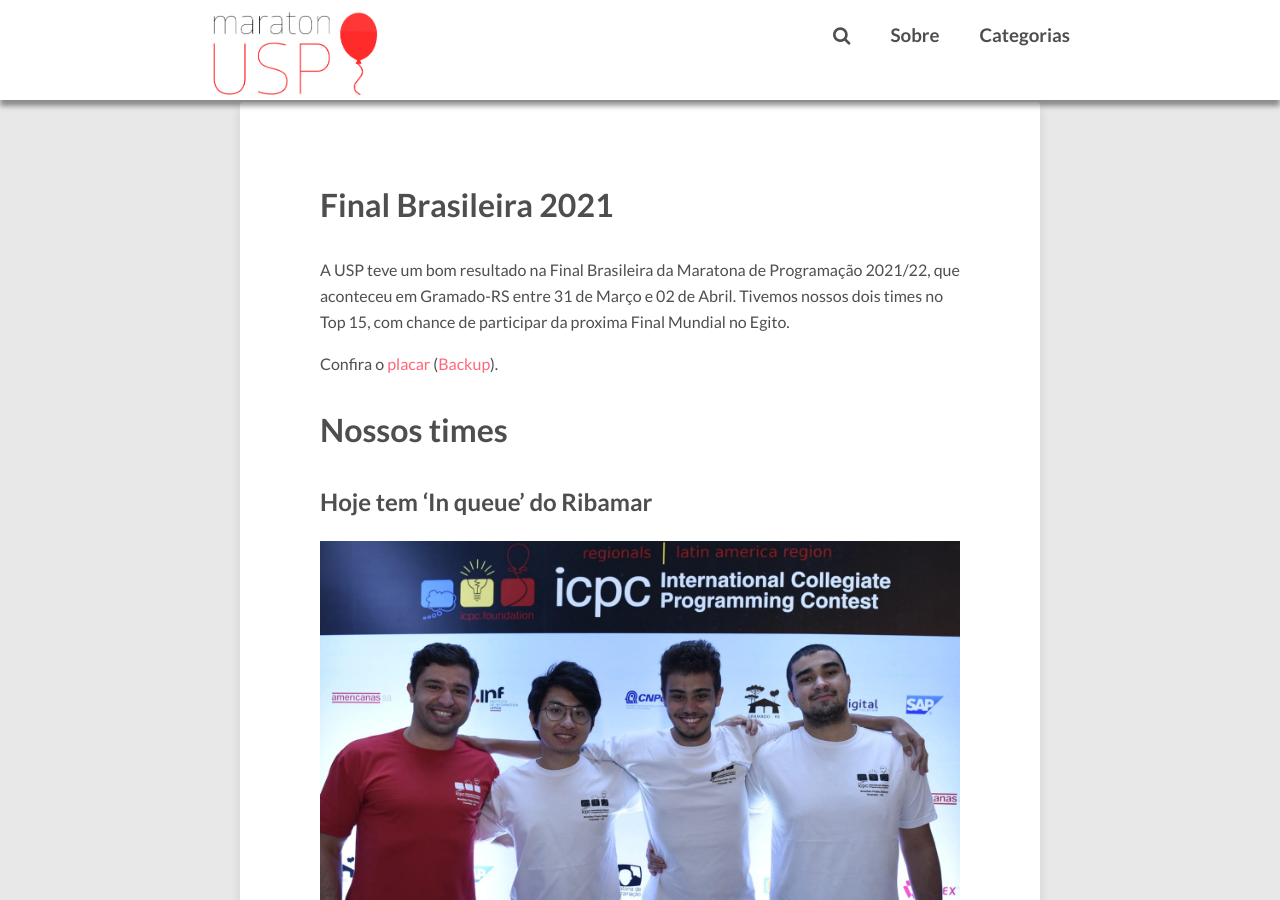
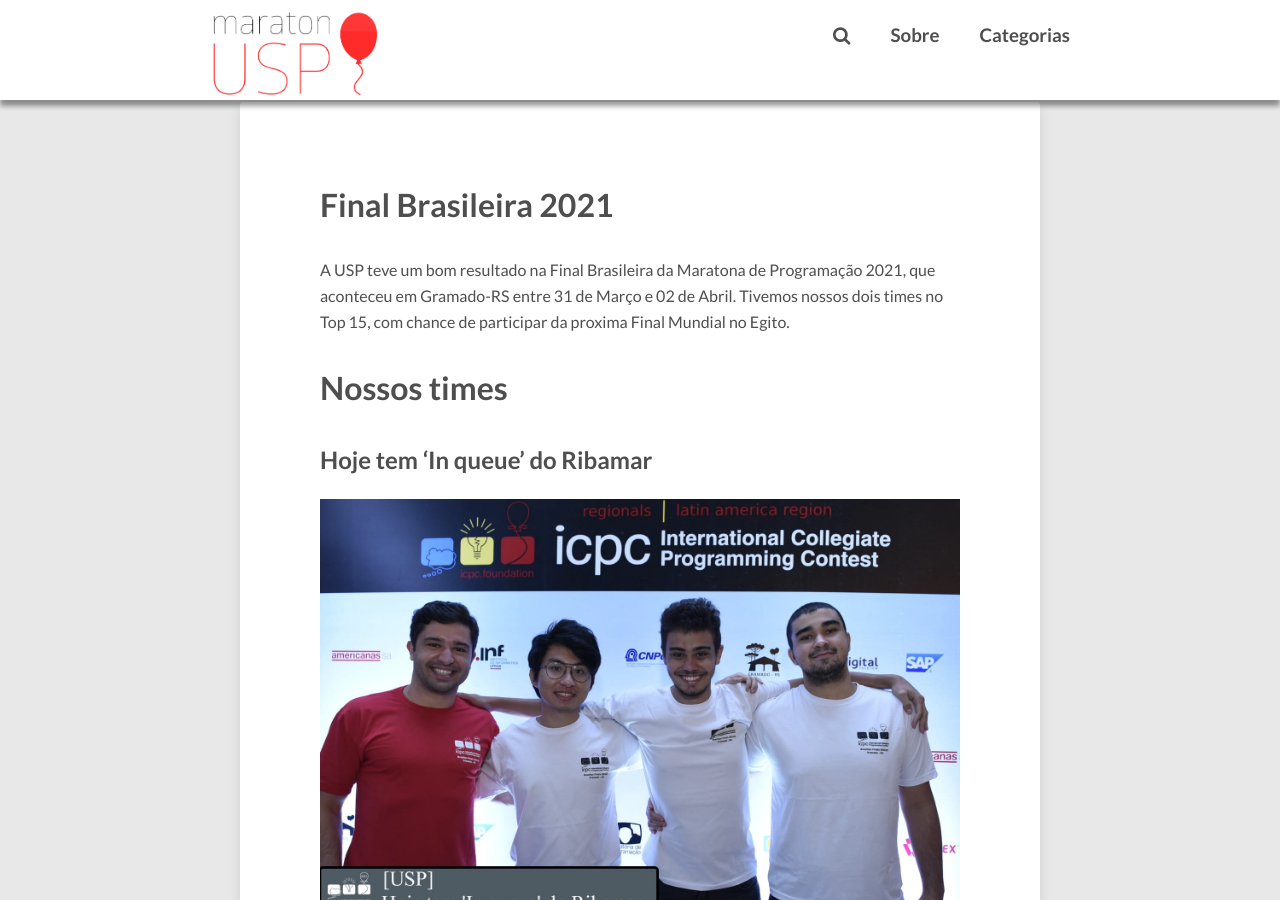
Before and after one commit to maratonusp/blog, a Jekyll site: the page built from _posts/2022-04-05-final-brasileira-2021.md, in a window 1280 px wide and 900 px high, scrolled down 328 px. Built offline with Jekyll 4.4.1, drawn with Linux system fonts in a browser that asks for light colours; nearby versions of some CDN libraries; comment, search, counter and statistics services are not loaded; some of the changed text lies outside the part shown.

```diff
--- a/_posts/2022-04-05-final-brasileira-2021.md
+++ b/_posts/2022-04-05-final-brasileira-2021.md
@@ -7,9 +7,7 @@ permalink: brasileira-2021
 layout: post
 ---
 
-A USP teve um bom resultado na Final Brasileira da Maratona de Programação 2021/22, que aconteceu em Gramado-RS entre 31 de Março e 02 de Abril. Tivemos nossos dois times no Top 15, com chance de participar da proxima Final Mundial no Egito.
-
-Confira o [placar](http://scorelatam.naquadah.com.br/latam-2021/#) ([Backup]({{ site.baseurl }}/images/placar-brasileira-2021.png)).
+A USP teve um bom resultado na Final Brasileira da Maratona de Programação 2021, que aconteceu em Gramado-RS entre 31 de Março e 02 de Abril. Tivemos nossos dois times no Top 15, com chance de participar da proxima Final Mundial no Egito.
 
 # Nossos times
 
```
Also changed, not shown: other parts of _posts/2022-04-05-final-brasileira-2021.md (+4 -0 lines).
